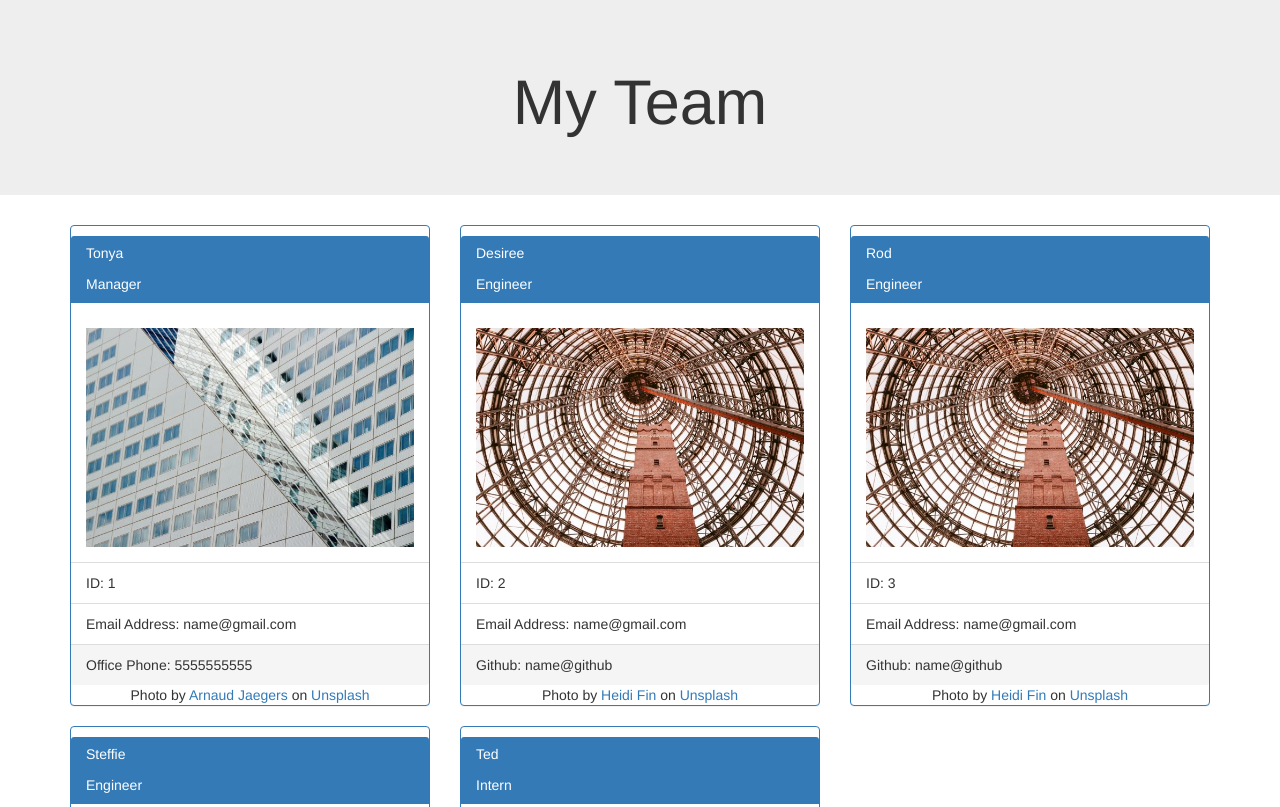
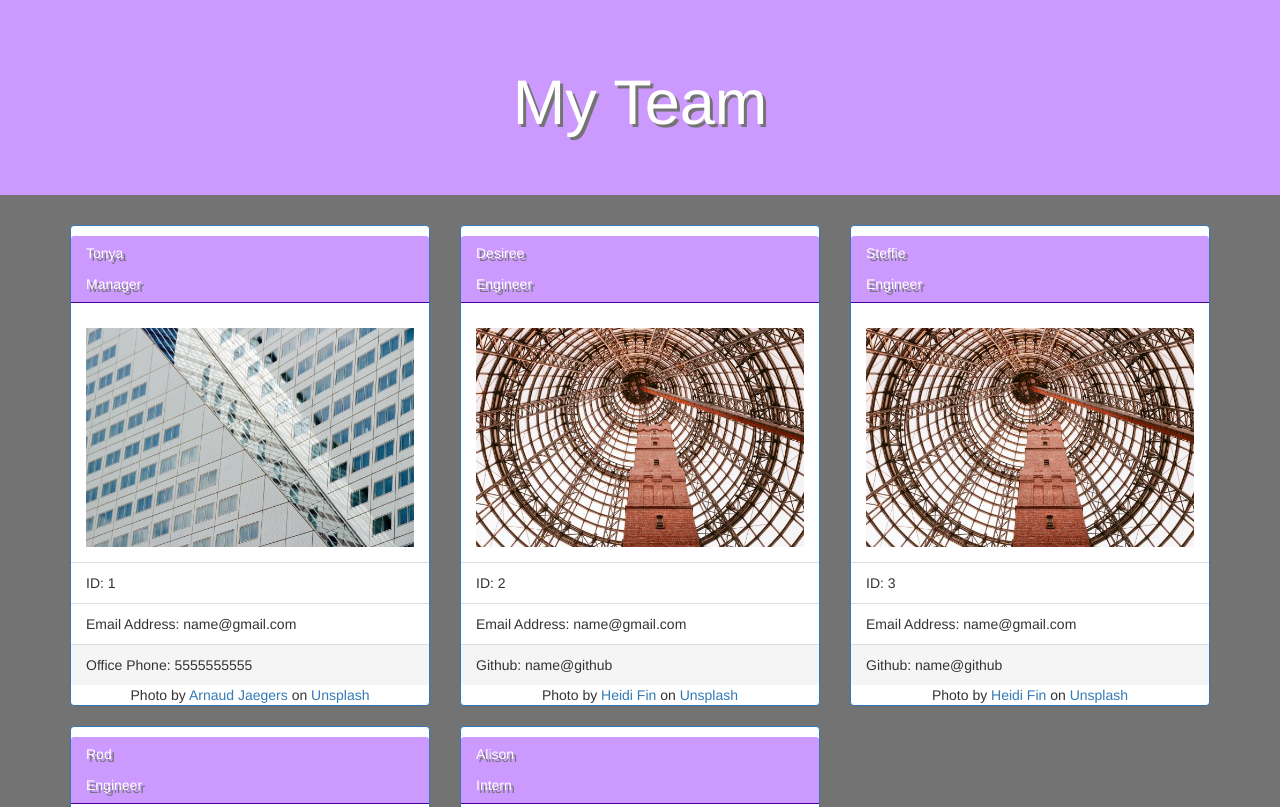
Before and after one commit to tfletch3018/Team-Profile-Generator, a website: page sample/team.html in a window 1280 px wide. Shown: the top 807 px of the page. Drawn offline with nearby package versions, Linux system fonts and the light colour scheme.

Commit message:
new sample

```diff
--- a/index.js
+++ b/index.js
@@ -89,6 +89,7 @@ function beginHtml() {
   <meta charset="utf-8">
   <meta name="viewport" content="width=device-width, initial-scale=1">
   <link rel="stylesheet" href="https://maxcdn.bootstrapcdn.com/bootstrap/3.4.1/css/bootstrap.min.css">
+  <link rel="stylesheet" href="style.css" />
   <script src="https://ajax.googleapis.com/ajax/libs/jquery/3.5.1/jquery.min.js"></script>
   <script src="https://maxcdn.bootstrapcdn.com/bootstrap/3.4.1/js/bootstrap.min.js"></script>
 </head>
--- /dev/null
+++ b/sample/style.css
@@ -0,0 +1,26 @@
+:root {
+    --orchid:#cc99ff;
+    --smoke:#737373;
+    --mood:#4d0099;
+    --light:#ffffff;
+}
+
+.jumbotron {
+    color: var(--smoke);
+    background-color: var(--orchid);
+    border-color: var(--mood);
+    color: var(--light);
+    text-shadow: 3px 3px var(--smoke);
+}
+
+.panel-primary>.panel-heading {
+    color: var(--smoke);
+    background-color: var(--orchid);
+    border-color: var(--mood);
+    color: var(--light);
+    text-shadow: 3px 3px var(--smoke);
+}
+
+body {
+    background-color: var(--smoke);
+}
--- a/sample/team.html
+++ b/sample/team.html
@@ -6,6 +6,7 @@
   <meta charset="utf-8">
   <meta name="viewport" content="width=device-width, initial-scale=1">
   <link rel="stylesheet" href="https://maxcdn.bootstrapcdn.com/bootstrap/3.4.1/css/bootstrap.min.css">
+  <link rel="stylesheet" href="style.css" />
   <script src="https://ajax.googleapis.com/ajax/libs/jquery/3.5.1/jquery.min.js"></script>
   <script src="https://maxcdn.bootstrapcdn.com/bootstrap/3.4.1/js/bootstrap.min.js"></script>
 </head>
@@ -39,11 +40,10 @@
          </ul>
          <div class="panel-footer">Github: name@github</div>
          <figcaption class="text-center">Photo by <a href="https://unsplash.com/@heidifin?utm_source=unsplash&utm_medium=referral&utm_content=creditCopyText">Heidi Fin</a> on <a href="https://unsplash.com/t/architecture?utm_source=unsplash&utm_medium=referral&utm_content=creditCopyText">Unsplash</a>
-
        </div>
      </div><div class="col-sm-4">
        <div class="panel panel-primary">
-         <h5 class="panel-heading">Rod<br /><br />Engineer</h5>
+         <h5 class="panel-heading">Steffie<br /><br />Engineer</h5>
          <div class="panel-body"><img src="../img/engineer.jpg" class="img-responsive" style="width:100%" alt="Image"></div>
         <ul class="list-group list-group-flush">
              <li class="list-group-item">ID: 3</li>
@@ -51,11 +51,10 @@
          </ul>
          <div class="panel-footer">Github: name@github</div>
          <figcaption class="text-center">Photo by <a href="https://unsplash.com/@heidifin?utm_source=unsplash&utm_medium=referral&utm_content=creditCopyText">Heidi Fin</a> on <a href="https://unsplash.com/t/architecture?utm_source=unsplash&utm_medium=referral&utm_content=creditCopyText">Unsplash</a>
-
        </div>
      </div><div class="col-sm-4">
        <div class="panel panel-primary">
-         <h5 class="panel-heading">Steffie<br /><br />Engineer</h5>
+         <h5 class="panel-heading">Rod<br /><br />Engineer</h5>
          <div class="panel-body"><img src="../img/engineer.jpg" class="img-responsive" style="width:100%" alt="Image"></div>
         <ul class="list-group list-group-flush">
              <li class="list-group-item">ID: 4</li>
@@ -63,11 +62,10 @@
          </ul>
          <div class="panel-footer">Github: name@github</div>
          <figcaption class="text-center">Photo by <a href="https://unsplash.com/@heidifin?utm_source=unsplash&utm_medium=referral&utm_content=creditCopyText">Heidi Fin</a> on <a href="https://unsplash.com/t/architecture?utm_source=unsplash&utm_medium=referral&utm_content=creditCopyText">Unsplash</a>
-
        </div>
      </div><div class="col-sm-4">
        <div class="panel panel-primary">
-         <h5 class="panel-heading">Ted<br /><br />Intern</h5>
+         <h5 class="panel-heading">Alison<br /><br />Intern</h5>
          <div class="panel-body"><img src="../img/intern.jpg" class="img-responsive" style="width:100%" alt="Image"></div>
         <ul class="list-group list-group-flush">
              <li class="list-group-item">ID: 5</li>
```
